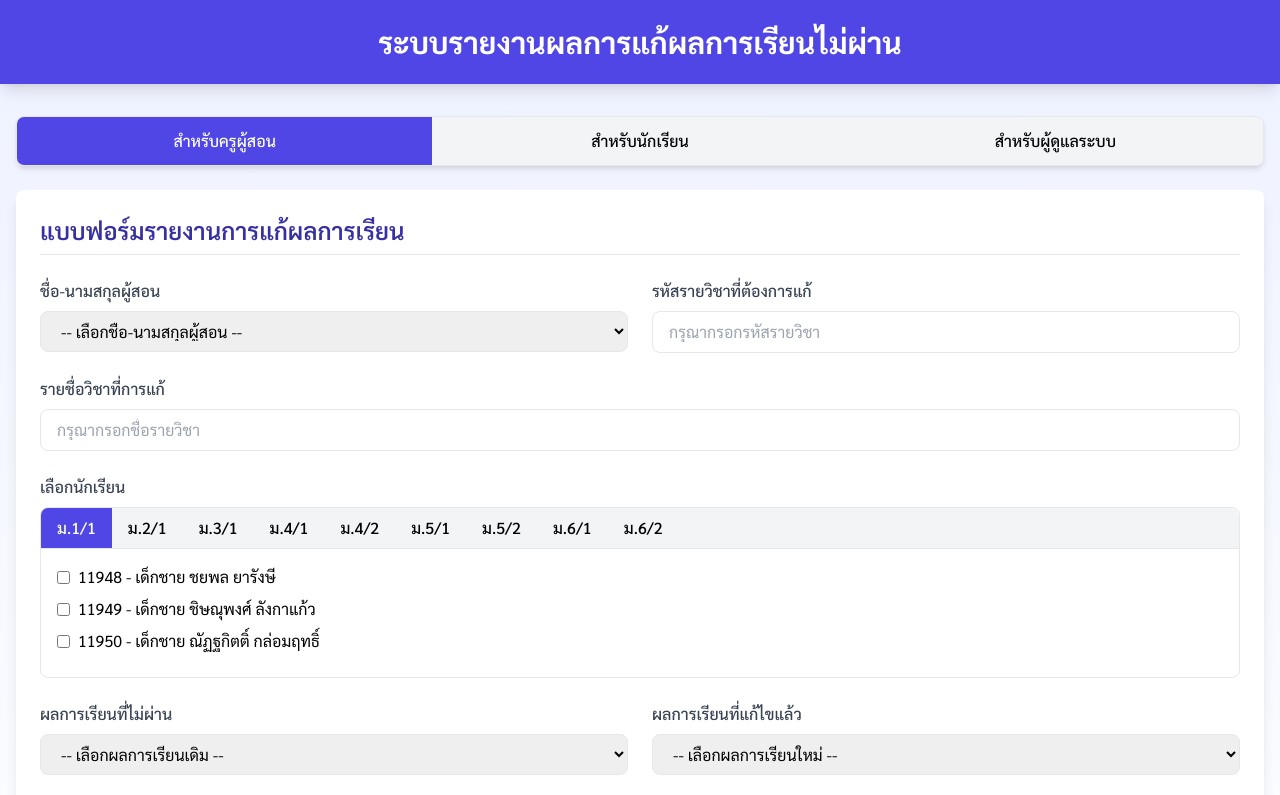
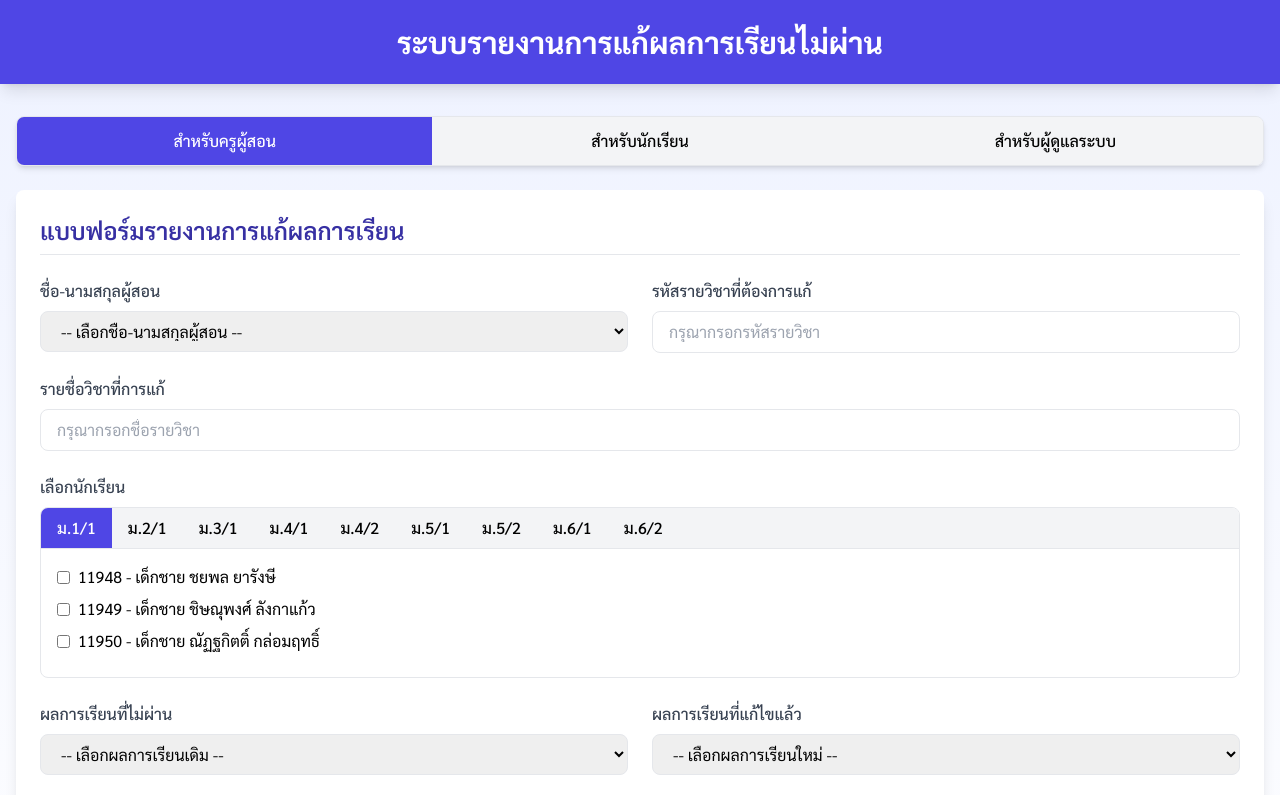
Before and after one commit to semicon/regrade, a plain HTML site: page index.html in a window 1280 px wide. Shown: the top 795 px of the page. Drawn offline with nearby package versions, Linux system fonts and the light colour scheme.

Commit message:
Update index.html

```diff
--- a/index.html
+++ b/index.html
@@ -4,7 +4,7 @@
 <head>
     <meta charset="UTF-8">
     <meta name="viewport" content="width=device-width, initial-scale=1.0">
-    <title>ระบบรายงานผลการแก้ผลการเรียน</title>
+    <title>ระบบรายงานการแก้ผลการเรียนไม่ผ่าน</title>
     <script src="https://cdn.tailwindcss.com"></script>
     <link href="https://fonts.googleapis.com/css2?family=Sarabun:wght@300;400;500;600;700&display=swap" rel="stylesheet">
     <style>
@@ -22,7 +22,7 @@
     <div class="min-h-screen bg-gradient-to-b from-indigo-50 to-white">
         <header class="bg-indigo-600 text-white shadow-lg">
             <div class="container mx-auto px-4 py-6">
-                <h1 class="text-3xl font-bold text-center">ระบบรายงานผลการแก้ผลการเรียนไม่ผ่าน</h1>
+                <h1 class="text-3xl font-bold text-center">ระบบรายงานการแก้ผลการเรียนไม่ผ่าน</h1>
             </div>
         </header>
 
```
